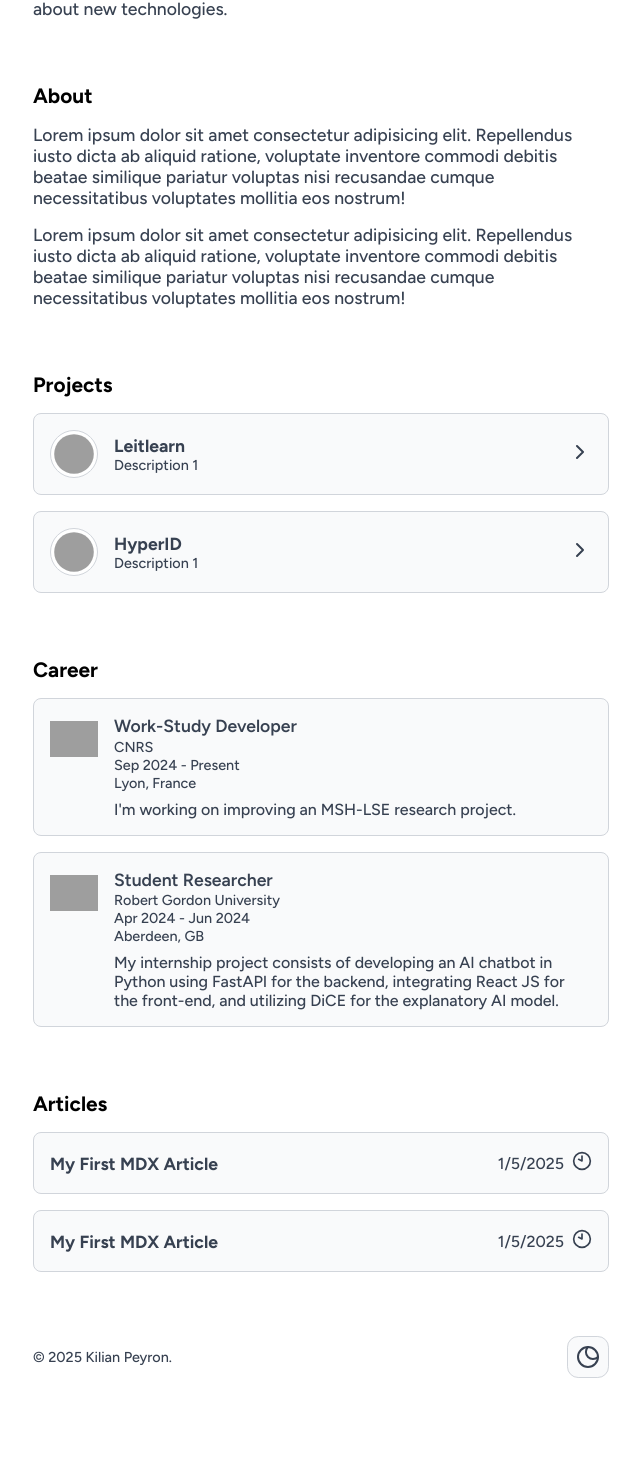
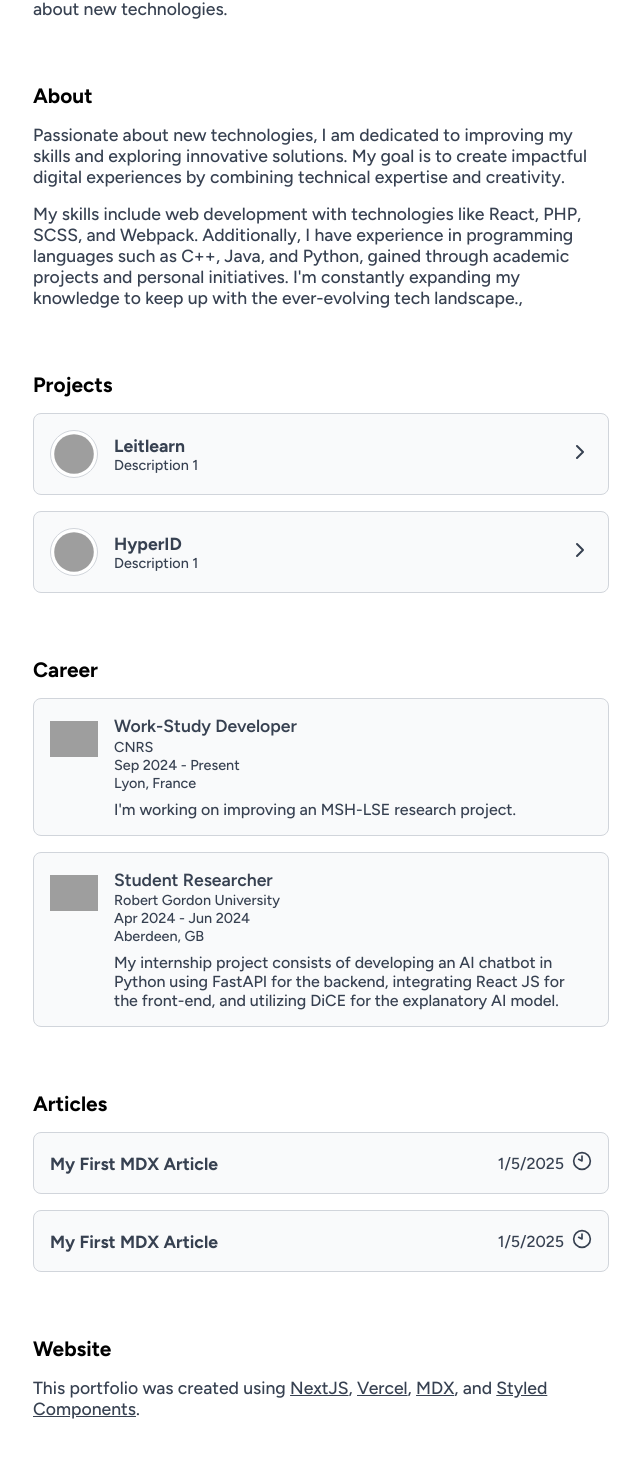
Before and after one commit to kikspey/portfolio, a Next.js app: page / in a window 1280 px wide. Shown: the part 309-1770 px from the top of the page, without its empty margins (319-959 px from the left). Before the commit the page ends 1703 px from the top, so only its background shows below. Built offline with nearby package versions, Linux system fonts and the light colour scheme; grey boxes are pictures that could not be loaded.

Commit message:
structure improvements

```diff
--- a/app/page.tsx
+++ b/app/page.tsx
@@ -1,24 +1,76 @@
-import Header from "@/components/Section/Header/Header";
 import Navbar from "@/components/Navbar/Navbar";
-import About from "@/components/Section/About/About";
+import Content from "@/components/Section/Content/Content";
 import Section from "@/components/Section/Section";
 import Projects from "@/components/Section/Projects/Projects";
 import Career from "@/components/Section/Career/Career";
 import Footer from "@/components/Footer/Footer";
 import Articles from "@/components/Section/Articles/Articles";
+import Link from "next/link";
 
 export default function Home() {
   return (
     <>
       <Navbar />
-      <Section title="Hi, I'm Kilian Peyron" component={<Header />} />
-      <Section title="About" component={<About />} />
+      <Section
+        title="Hi, I'm Kilian Peyron"
+        component={
+          <Content
+            contents={[
+              <>
+                I&apos;m a third-year student pursuing a Bachelor&apos;s degree
+                in Information Technology (BUT Informatique) in Lyon, France,
+                and I&apos;m passionate about new technologies.
+              </>,
+            ]}
+          />
+        }
+      />
+      <Section
+        title="About"
+        component={
+          <Content
+            contents={[
+              <>
+                Passionate about new technologies, I am dedicated to improving
+                my skills and exploring innovative solutions. My goal is to
+                create impactful digital experiences by combining technical
+                expertise and creativity.
+              </>,
+              <>
+                My skills include web development with technologies like React,
+                PHP, SCSS, and Webpack. Additionally, I have experience in
+                programming languages such as C++, Java, and Python, gained
+                through academic projects and personal initiatives. I&apos;m
+                constantly expanding my knowledge to keep up with the
+                ever-evolving tech landscape.,
+              </>,
+            ]}
+          />
+        }
+      />
       <Section title="Projects" component={<Projects />} />
       <Section title="Career" component={<Career />} />
       <Section title="Articles" component={<Articles />} />
+      <Section
+        title="Website"
+        component={
+          <Content
+            contents={[
+              <>
+                This portfolio was created using{" "}
+                <Link href="https://nextjs.org">NextJS</Link>,{" "}
+                <Link href="https://vercel.com">Vercel</Link>,{" "}
+                <Link href="https://mdxjs.com">MDX</Link>, and{" "}
+                <Link href="https://styled-components.com">
+                  Styled Components
+                </Link>
+                .
+              </>,
+            ]}
+          />
+        }
+      />
       <Footer />
     </>
   );
 }
-
-/* Website open-source / Change theme button / Positions (Carreer) */
--- a/components/Section/About/About.tsx
+++ /dev/null
@@ -1,22 +0,0 @@
-import { AboutContainer, AboutPart } from "./About.styles";
-
-const About = () => {
-  return (
-    <AboutContainer>
-      <AboutPart>
-        Lorem ipsum dolor sit amet consectetur adipisicing elit. Repellendus
-        iusto dicta ab aliquid ratione, voluptate inventore commodi debitis
-        beatae similique pariatur voluptas nisi recusandae cumque necessitatibus
-        voluptates mollitia eos nostrum!
-      </AboutPart>
-      <AboutPart>
-        Lorem ipsum dolor sit amet consectetur adipisicing elit. Repellendus
-        iusto dicta ab aliquid ratione, voluptate inventore commodi debitis
-        beatae similique pariatur voluptas nisi recusandae cumque necessitatibus
-        voluptates mollitia eos nostrum!
-      </AboutPart>
-    </AboutContainer>
-  );
-};
-
-export default About;
--- a/components/Section/About/About.styles.ts
+++ b/components/Section/Content/Content.styles.ts
@@ -2,15 +2,19 @@
 
 import styled from "styled-components";
 
-export const AboutContainer = styled.div`
+export const ContentContainer = styled.div`
   display: flex;
   flex-direction: column;
 `;
 
-export const AboutPart = styled.div`
+export const ContentPart = styled.div`
   color: var(--gray);
 
   &:not(:last-child) {
     margin-bottom: 1rem;
   }
+
+  a {
+    text-decoration: underline;
+  }
 `;
--- /dev/null
+++ b/components/Section/Content/Content.tsx
@@ -0,0 +1,18 @@
+import { ReactNode } from "react";
+import { ContentContainer, ContentPart } from "./Content.styles";
+
+interface ContentProps {
+  contents: ReactNode[];
+}
+
+const Content = (props: ContentProps) => {
+  return (
+    <ContentContainer>
+      {props.contents.map((content, index) => (
+        <ContentPart key={index}>{content}</ContentPart>
+      ))}
+    </ContentContainer>
+  );
+};
+
+export default Content;
--- a/components/Section/Header/Header.styles.ts
+++ /dev/null
@@ -1,9 +0,0 @@
-"use client";
-
-import styled from "styled-components";
-
-export const HeaderSubtitle = styled.h2`
-  font-size: 1.1rem;
-  font-weight: 500;
-  color: var(--gray);
-`;
--- a/components/Section/Header/Header.tsx
+++ /dev/null
@@ -1,13 +0,0 @@
-import { HeaderSubtitle } from "./Header.styles";
-
-const Header = () => {
-  return (
-    <HeaderSubtitle>
-      I&apos;m a third-year student pursuing a Bachelor&apos;s degree in
-      Information Technology (BUT Informatique) in Lyon, France, and I&apos;m
-      passionate about new technologies.
-    </HeaderSubtitle>
-  );
-};
-
-export default Header;
```
